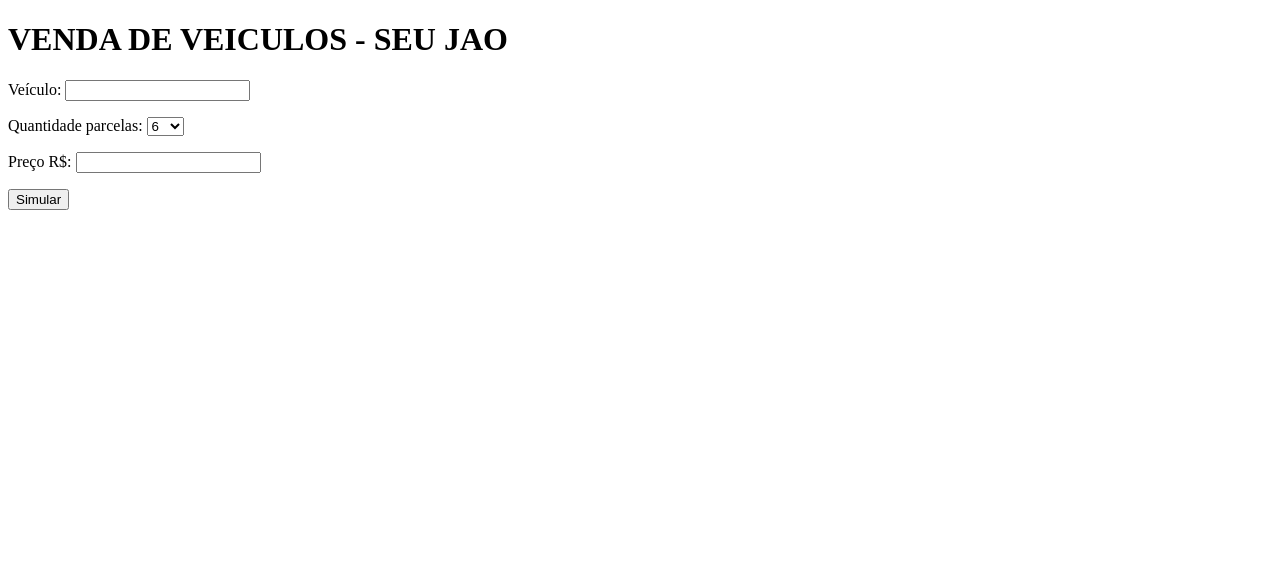
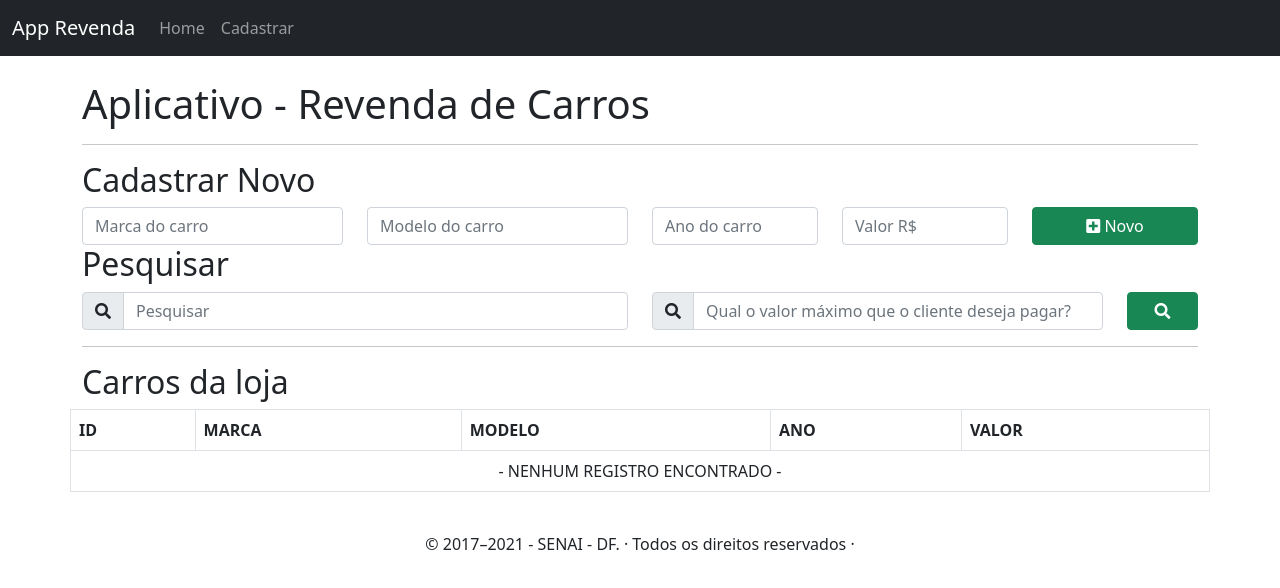
Before and after one commit to Victor-R-Oliveira/JS-Logics, a plain HTML site: page RevendaVeiculo/revenda.html in a window 1280 px wide. Drawn offline with nearby package versions, Linux system fonts and the light colour scheme; some packages are replaced by stand-ins of ours; a script that the page names is missing.

Commit message:
App Revenda de Veículos

```diff
--- a/RevendaVeiculo/revenda.html
+++ b/RevendaVeiculo/revenda.html
@@ -3,34 +3,136 @@
 
 <head>
   <meta charset="UTF-8">
+  <meta http-equiv="X-UA-Compatible" content="IE=edge">
   <meta name="viewport" content="width=device-width, initial-scale=1.0">
-  <meta http-equiv="X-UA-Compatible" content="ie=edge">
-  <title>Revenda</title>
-  <script src="revenda.js" async></script>
+  <title>Aplicativo - Revenda de Veículos</title>
+  <!-- importa o css do bootstrap -->
+  <link href="https://cdn.jsdelivr.net/npm/bootstrap@5.0.2/dist/css/bootstrap.min.css" rel="stylesheet"
+    integrity="sha384-EVSTQN3/azprG1Anm3QDgpJLIm9Nao0Yz1ztcQTwFspd3yD65VohhpuuCOmLASjC" crossorigin="anonymous">
+  <!-- importa o js do bootstrap -->
+  <script src="https://cdn.jsdelivr.net/npm/bootstrap@5.0.2/dist/js/bootstrap.bundle.min.js"
+    integrity="sha384-MrcW6ZMFYlzcLA8Nl+NtUVF0sA7MsXsP1UyJoMp4YLEuNSfAP+JcXn/tWtIaxVXM" crossorigin="anonymous">
+  </script>
+  <!-- importa o css do fontawesome (biblioteca de icone) -->
+  <link rel="stylesheet" href="https://cdnjs.cloudflare.com/ajax/libs/font-awesome/5.15.4/css/all.min.css"
+    integrity="sha512-1ycn6IcaQQ40/MKBW2W4Rhis/DbILU74C1vSrLJxCq57o941Ym01SwNsOMqvEBFlcgUa6xLiPY/NS5R+E6ztJQ=="
+    crossorigin="anonymous" referrerpolicy="no-referrer" />
+  <!-- importa o css do animate (biblioteca de animacao) -->
+  <link rel="stylesheet" href="https://cdnjs.cloudflare.com/ajax/libs/animate.css/4.1.1/animate.min.css" />
+  <script src="https://cdn.jsdelivr.net/npm/sweetalert2@11.2.1/dist/sweetalert2.all.min.js"></script>
+  <script src="js/app.js" defer></script>
+
 </head>
 
 <body>
-  <h1>VENDA DE VEICULOS - SEU JAO</h1>
-  <p> Veículo:
-    <input type="text" id="dadoVeiculo"></p>
-  <p> Quantidade parcelas:
-        <select name="qtdParcelas" id="qtdParcelas">
-            <option value="6">6</option>
-            <option value="12">12</option>
-            <option value="18">18</option>
-            <option value="24">24</option>
-            <option value="30">30</option>
-            <option value="36">36</option>
-            <option value="48">48</option>
-            <option value="60">60</option>
-        </select>
-  </p>
-  <p> Preço R$:
-    <input type="text" id="dadoPreco"></p>
-  <p> <input type="button" value="Simular" id="btnSimular"></p>
 
-  <div id="mostrarSimulacao"></div>
+  <header style="margin-bottom: 5rem;">
+    <nav class="navbar navbar-expand-md navbar-dark fixed-top bg-dark">
+      <div class="container-fluid">
+        <a class="navbar-brand" href="#">App Revenda</a>
+        <button class="navbar-toggler" type="button" data-bs-toggle="collapse" data-bs-target="#navbarCollapse"
+          aria-controls="navbarCollapse" aria-expanded="false" aria-label="Toggle navigation">
+          <span class="navbar-toggler-icon"></span>
+        </button>
+        <div class="collapse navbar-collapse" id="navbarCollapse">
+          <ul class="navbar-nav me-auto mb-2 mb-md-0">
+            <li class="nav-item">
+              <a class="nav-link" aria-current="page" href="#" id="linkHome">Home</a>
+            </li>
+            <li class="nav-item">
+              <a class="nav-link" aria-current="page" href="#" id="linkCadastrar">Cadastrar</a>
+            </li>
+          </ul>
+        </div>
+      </div>
+    </nav>
+  </header>
 
+  <main>
+    <div class="container">
+      <h1>Aplicativo - Revenda de Carros</h1>
+
+      <hr class="featurette-divider">
+
+      <div class="row featurette" id="boxCadastro">
+        <h2>Cadastrar Novo</h2>
+        <div class="col-3">
+          <div class="input-group">
+            <input type="text" class="form-control" id="marca" placeholder="Marca do carro" required>
+          </div>
+        </div>
+        <div class="col-3">
+          <div class="input-group">
+            <input type="text" class="form-control" id="modelo" placeholder="Modelo do carro" required>
+          </div>
+        </div>
+        <div class="col-2">
+          <div class="input-group">
+            <input type="number" class="form-control" id="ano" placeholder="Ano do carro" required>
+          </div>
+        </div>
+        <div class="col-2">
+          <div class="input-group">
+            <input type="number" class="form-control" id="valor" placeholder="Valor R$" required>
+          </div>
+        </div>
+        <div class="col-2">
+          <button class="w-100 btn btn-success" type="button"><i class="fas fa-plus-square"></i> Novo</button>
+        </div>
+      </div>
+
+
+      <div class="row featurette" id="boxPesquisa">
+        <h2>Pesquisar</h2>
+        <div class="col-6">
+          <div class="input-group">
+            <span class="input-group-text"><i class="fas fa-search"></i></span>
+            <input type="text" class="form-control" id="pesquisar" placeholder="Pesquisar" required>
+          </div>
+        </div>
+        <div class="col-5">
+          <div class="input-group">
+            <span class="input-group-text"><i class="fas fa-search"></i></span>
+            <input type="number" class="form-control" id="limite"
+              placeholder="Qual o valor máximo que o cliente deseja pagar?" required>
+          </div>
+        </div>
+        <div class="col-1">
+          <button class="w-100 btn btn-success" type="button"><i class="fas fa-search"></i></button>
+        </div>
+      </div>
+
+      <hr class="featurette-divider">
+
+      <div class="row featurette">
+        <h2>Carros da loja</h2>
+        <table class="table table-hover table-bordered ">
+          <thead>
+            <tr>
+              <th scope="col">ID</th>
+              <th scope="col">MARCA</th>
+              <th scope="col">MODELO</th>
+              <th scope="col">ANO</th>
+              <th scope="col">VALOR</th>
+            </tr>
+          </thead>
+          <tbody id="listaCarros">
+            <tr>
+              <td colspan="5" class="text-center">- NENHUM REGISTRO ENCONTRADO -</td>
+            </tr>
+          </tbody>
+        </table>
+      </div>
+    </div><!-- /.container -->
+
+
+    <!-- FOOTER -->
+
+    <footer class="container">
+      <br>
+      <p class="text-center">&copy; 2017–2021 - SENAI - DF. &middot; Todos os direitos reservados &middot;</p>
+    </footer>
+  </main>
 </body>
 
 </html>
```
